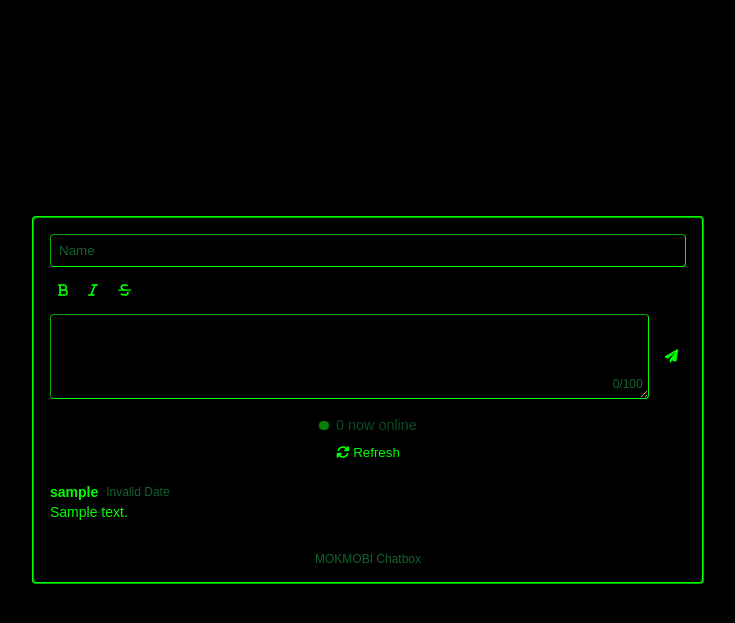
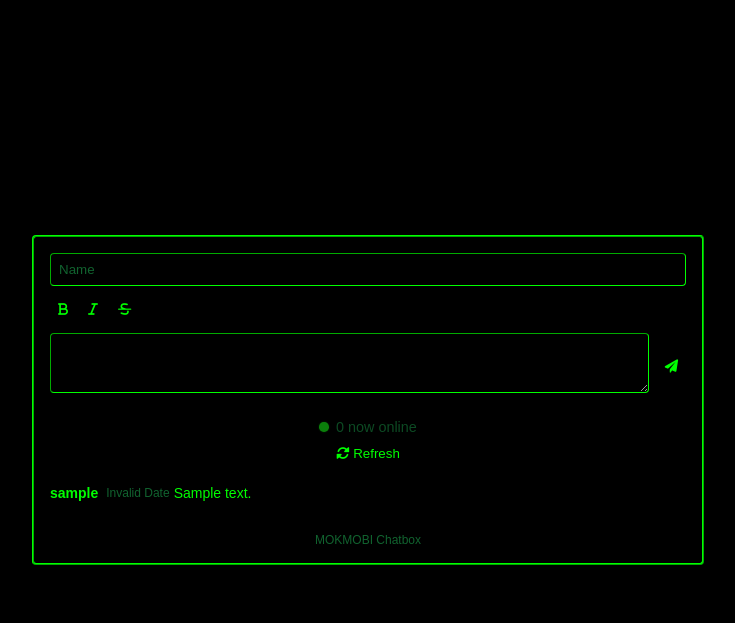
Before and after one commit to DetroitGuru/chatbox, a Flask app: page / in a window 1280 px wide. Shown: the top 623 px of the page, without its empty margins (272-1007 px from the left). Run offline with Flask 3, Linux system fonts and the light colour scheme; tables that the repository leaves empty hold one stand-in row (values such as "Sample post"); some web fonts are replaced.

Commit message:
Update chatbox.html

```diff
--- a/templates/chatbox.html
+++ b/templates/chatbox.html
@@ -89,7 +89,7 @@
             flex: 1;
             min-height: 60px;
             padding: 0.5rem;
-            padding-right: 40px;
+            margin-bottom: 0.5rem;
             background: #000;
             border: 1px inset #0f0;
             color: #0f0;
@@ -100,35 +100,6 @@
             max-width: 100%;
             overflow-x: auto;
             overflow-x: hidden;
-            line-height: 1.4;
-            vertical-align: top;
-        }
-
-        .message-input:empty:before {
-            content: " ";
-            visibility: hidden;
-        }
-
-        .message-input::after {
-            content: '';
-            position: absolute;
-            bottom: 0;
-            left: 0;
-            right: 0;
-            height: 20px;
-            background: rgba(0, 0, 0, 0.5);
-            z-index: -1;
-        }
-
-        #charCountDisplay {
-            position: absolute;
-            bottom: 5px;
-            right: 5px;
-            font-size: 12px;
-            color: rgba(34, 197, 94, 0.5);
-            pointer-events: none;
-            z-index: 1;
-            user-select: none;
         }
 
     /* Send button styling */
@@ -181,8 +152,9 @@
         }
     /* === Message Styling === */
         .messages {
+            flex-grow: 1;
             display: flex;
-            flex-direction: column;
+            flex-direction: column-reverse;
             gap: 1rem;
             max-height: 100%;
             overflow-y: auto;
@@ -190,7 +162,6 @@
 
         .message {
             display: flex;
-            flex-direction: column;
             gap: 0.25rem;
         }
 
@@ -296,7 +267,6 @@
             </div>
             <form class="message-form" id="messageForm">
                 <div id="messageInput" class="message-input" contenteditable="true" placeholder="Message" aria-label="Enter your message">
-<p id="charCountDisplay">0/100</p>
                 </div>
                 <button class="send-button" type="submit" aria-label="Send message">
     <i class="fas fa-paper-plane"></i>
@@ -585,12 +555,6 @@ messageInput.addEventListener('input', function() {
         // Optionally, provide feedback (like showing a warning message)
         alert('Your message has been truncated to 100 characters.');
     }
-
-    // Update character count display
-    const charCountDisplay = document.getElementById('charCountDisplay');
-    if (charCountDisplay) {
-        charCountDisplay.textContent = `${messageInput.innerText.length}/100`;
-    }
 });
 </script>
 </body>
```
